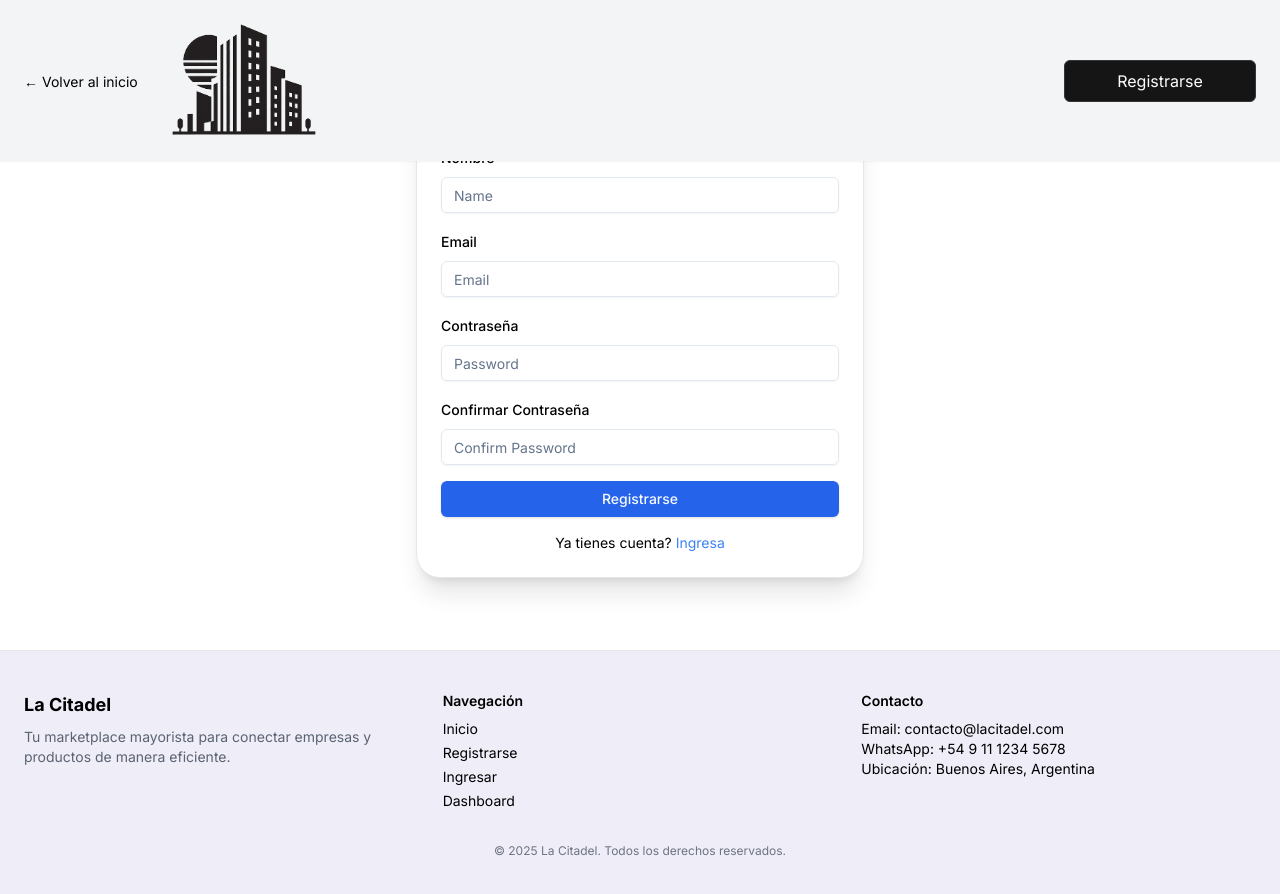
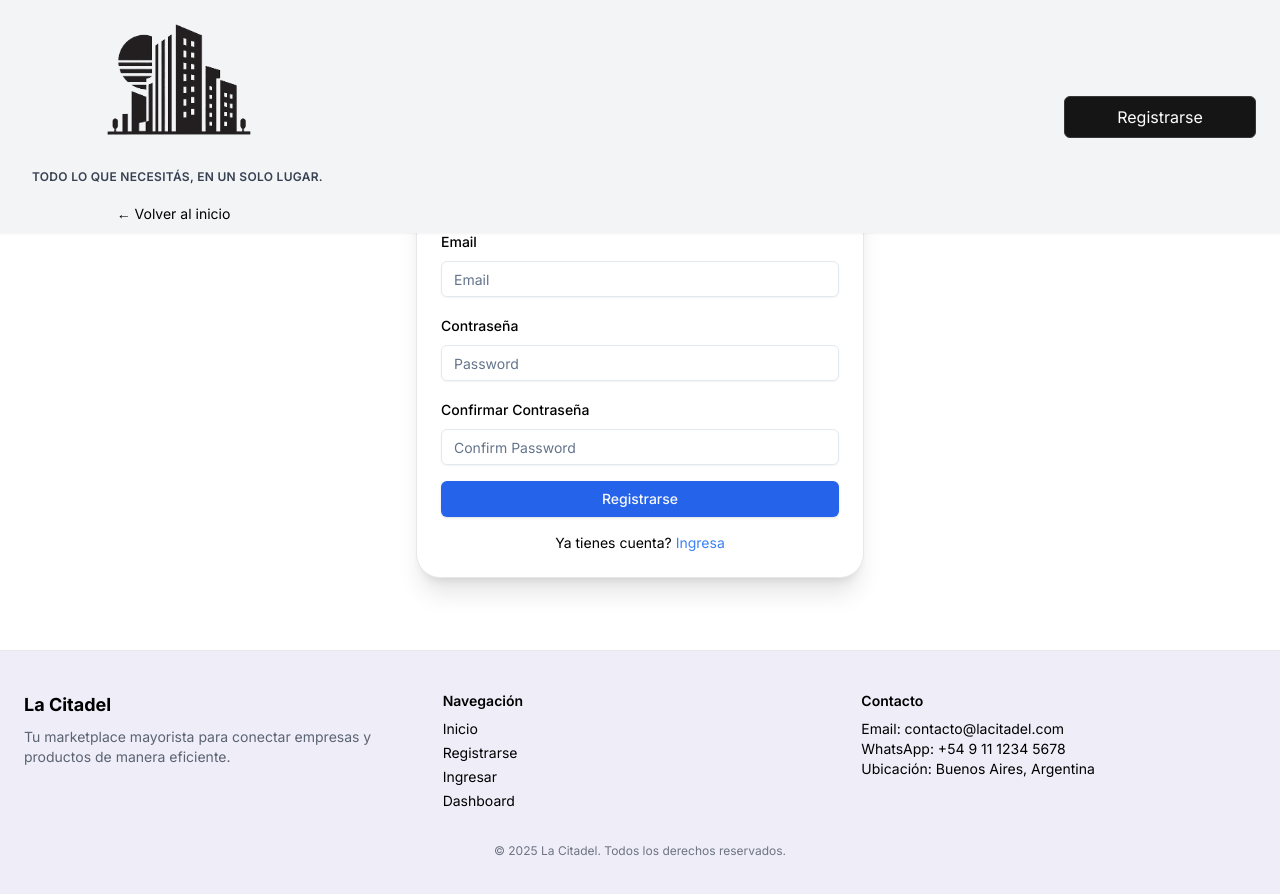
Before and after one commit to gfrassetti/citadelapp, a Next.js app: page /register in a window 1280 px wide. Shown: the top 894 px of the page. Built offline with nearby package versions, Linux system fonts and the light colour scheme; no server answers; the database is empty; sample sign-in values are in the browser's storage.

Commit message:
fix theme login

```diff
--- a/src/components/AuthHeader.jsx
+++ b/src/components/AuthHeader.jsx
@@ -7,7 +7,9 @@ import Link from "next/link";
 
 export default function AuthHeader() {
   const { theme } = useTheme();
+  const isDark = theme === "dark";
   const srcLogo = theme === "dark" ? "/assets/logo_white.png" : "/assets/logo.png"
+  const textSecondary = isDark ? "text-gray-300" : "text-gray-700";
 
   return (
     <header
@@ -16,7 +18,7 @@ export default function AuthHeader() {
         theme === "dark" ? "bg-gray-800 text-white" : "bg-gray-100 text-gray-800"
       )}
     >
-      <div className="flex items-center gap-4">
+      <div className="flex flex-col-reverse items-center gap-4">
         <Link href="/">
           <button
             className={clsx(
@@ -27,6 +29,9 @@ export default function AuthHeader() {
             ← Volver al inicio
           </button>
         </Link>
+          <span className={clsx("text-xs font-semibold mt-0 ml-2 tracking-wide",textSecondary)}>
+            TODO LO QUE NECESITÁS, EN UN SOLO LUGAR.
+          </span>
         <Image
           src={srcLogo}
           alt="Logo"
```
